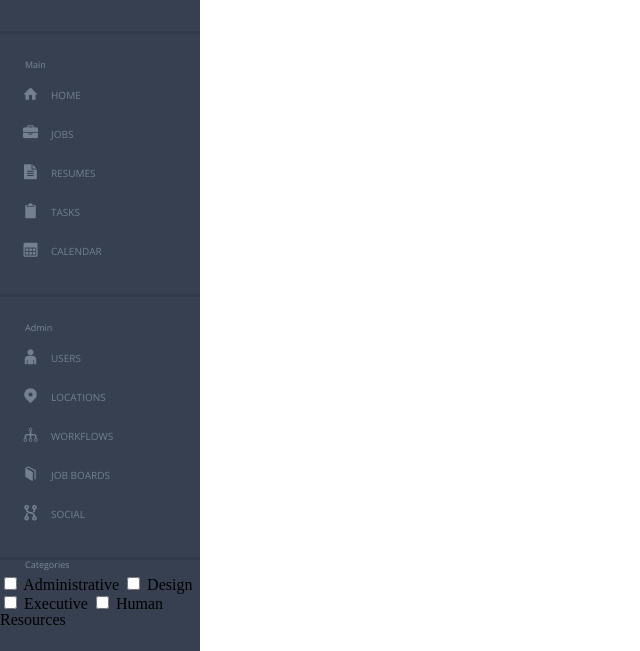
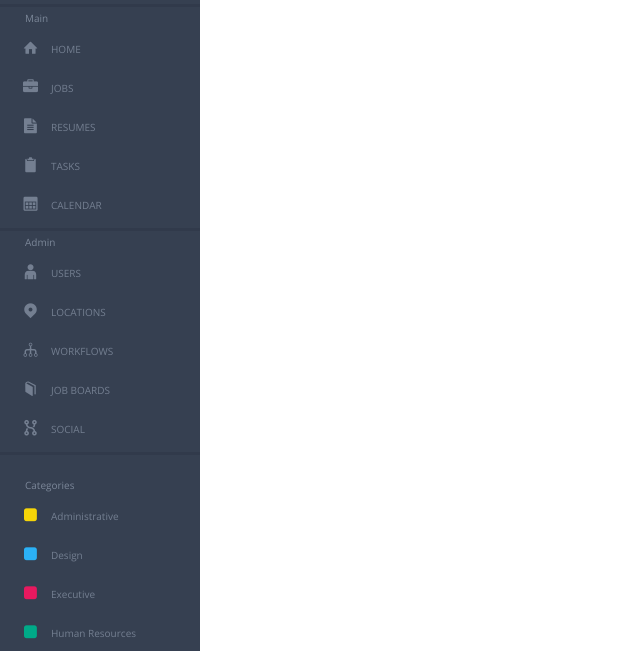
Before and after one commit to JackLaird0/JL-comp-challenge-3, a website: page index.html in a window 1280 px wide. Shown: the part 149-800 px from the top of the page, without its empty margins (0-640 px from the left). Drawn offline with nearby package versions, Linux system fonts and the light colour scheme.

Commit message:
Style categories section

```diff
--- a/CSS/style.css
+++ b/CSS/style.css
@@ -15,7 +15,7 @@ h6 {
   color: #7c8799;
   margin: 0 0 5px 25px;
   font-family: 'Open Sans', sans-serif;
-  font-size: 9px;
+  font-size: 10px;
 }
 
 .profile,
@@ -91,3 +91,45 @@ h6 {
   border-left-width: 2px;
   cursor: pointer;
 }
+
+.categories {
+  display: flex;
+  flex-direction: column;
+}
+
+.checkbox-div:hover {
+  cursor: pointer;
+}
+
+.categ-h6 {
+  margin-top: 25px;
+}
+
+.checkbox-p {
+ margin: 12px 0;
+ color: #747f91;
+ font-family: 'Open Sans', sans-serif;
+ font-size: 10px;
+}
+
+.icon-blank {
+  margin-left: 20px;
+  font-size: 15px;
+  margin-right: 10px;
+}
+
+.yellow {
+  color: #f6d508;
+}
+
+.blue {
+  color: #2bb1f6;
+}
+
+.red {
+  color: #e7195f
+}
+
+.green {
+  color: #00aa88
+}
--- a/index.html
+++ b/index.html
@@ -32,15 +32,11 @@
       <div class="nav-div"><p class="nav-p"><i class="icon icon-flow-cross"></i>SOCIAL</p></div>
     </article>
     <article class="categories">
-      <h6>Categories</h6>
-      <input id="checkbox" type="checkbox">
-      <label>Administrative</label>
-      <input id="checkbox" type="checkbox">
-      <label>Design</label>
-      <input id="checkbox" type="checkbox">
-      <label>Executive</label>
-      <input id="checkbox" type="checkbox">
-      <label>Human Resources</label>
+      <h6 class="categ-h6">Categories</h6>
+     <div class="checkbox-div"> <p class="checkbox-p"><i class="icon-blank yellow"></i>Administrative</p></div>
+     <div class="checkbox-div"> <p class="checkbox-p"><i class="icon-blank blue"></i>Design</p></div>
+     <div class="checkbox-div"> <p class="checkbox-p"><i class="icon-blank red"></i>Executive</p></div>
+     <div class="checkbox-div"> <p class="checkbox-p"><i class="icon-blank green"></i>Human Resources</p></div>
     </article>
   </header>
 </body>
```
Also changed, not shown: 1 other file.
